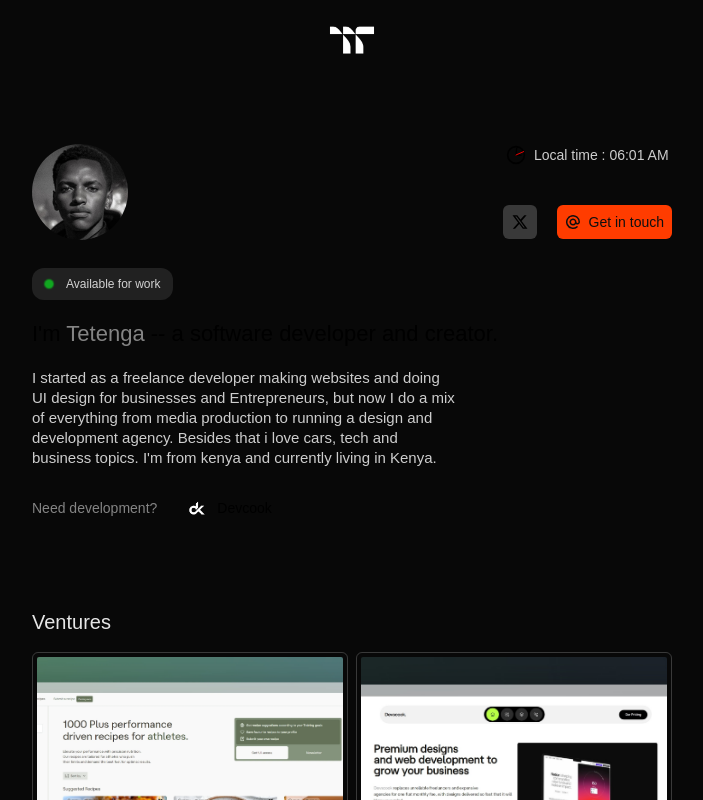
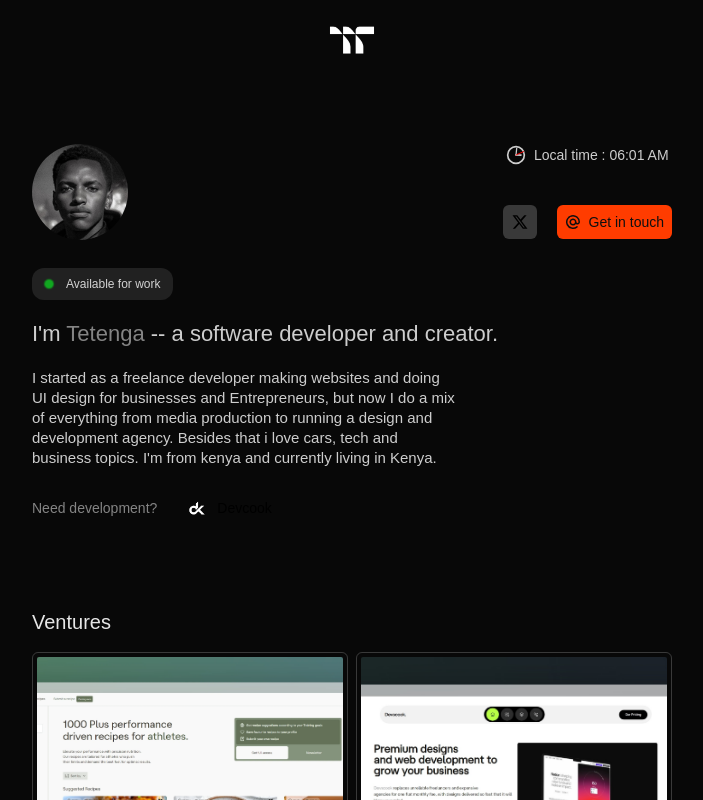
Before and after one commit to hendrckks/tetenga, a React (Vite) app: page / in a window 1280 px wide. Shown: the top 800 px of the page, without its empty margins (288-991 px from the left). Built offline with nearby package versions, Linux system fonts and the light colour scheme; a web font is replaced by a local one.

Commit message:
add text color

```diff
--- a/src/components/Intro.tsx
+++ b/src/components/Intro.tsx
@@ -41,7 +41,7 @@ const Intro = () => {
             <span className="text-white/80">Available for work</span>
           </div>
           <div>
-            <h2 className="lg:text-[22px] text-lg">
+            <h2 className="lg:text-[22px] text-white/80 text-lg">
               I'm <span className="text-white/50">Tetenga</span> -- a software
               developer and creator.
             </h2>
--- a/src/components/LocalTime.tsx
+++ b/src/components/LocalTime.tsx
@@ -34,7 +34,7 @@ const LocalTimeClock: React.FC = () => {
   const hours = time.getHours() % 12;
 
   return (
-    <div className="flex items-center space-x-2 text-sm">
+    <div className="flex items-center text-white/80 space-x-2 text-sm">
       <svg
         xmlns="http://www.w3.org/2000/svg"
         className="h-5 w-5"
```
